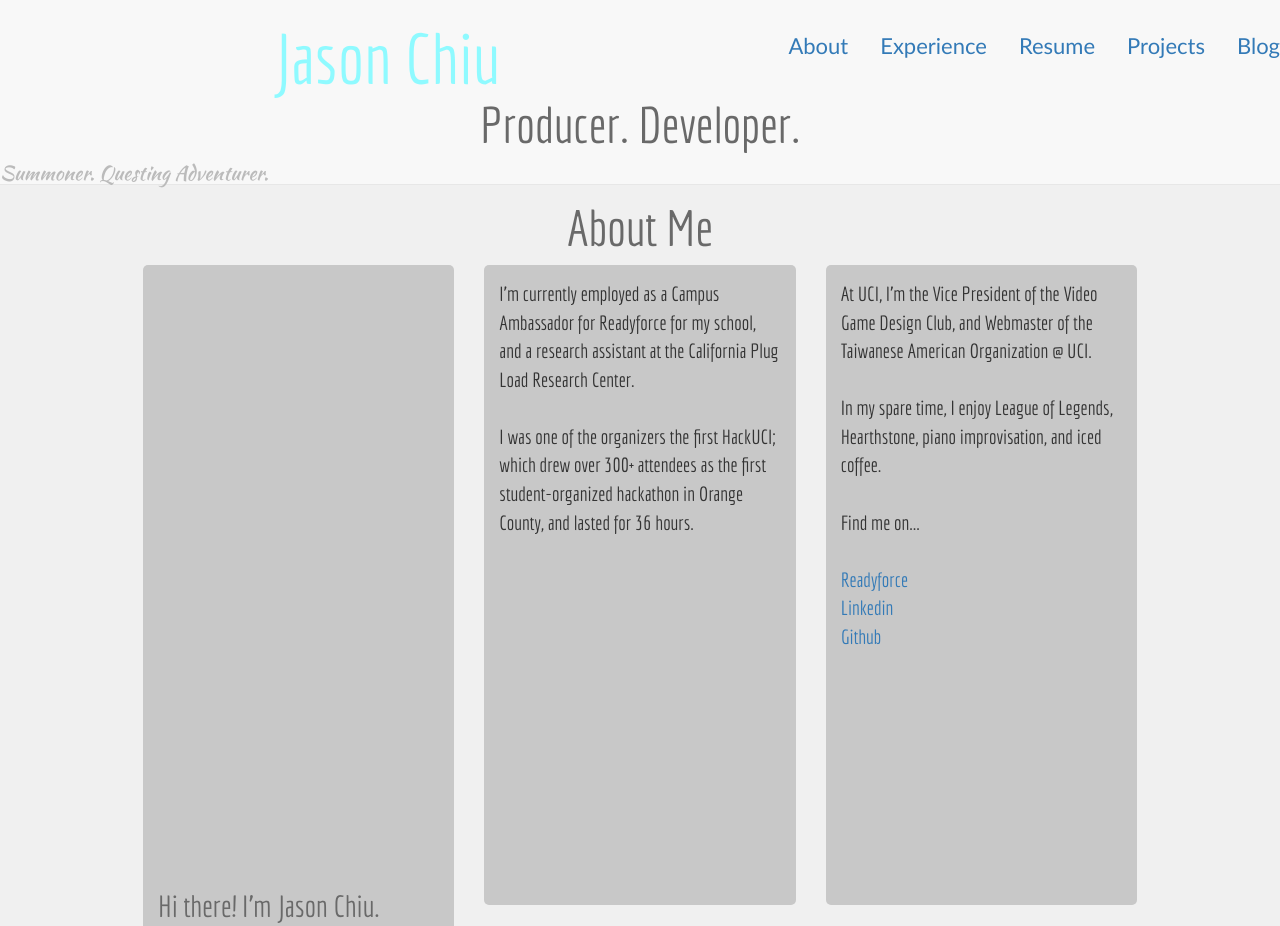
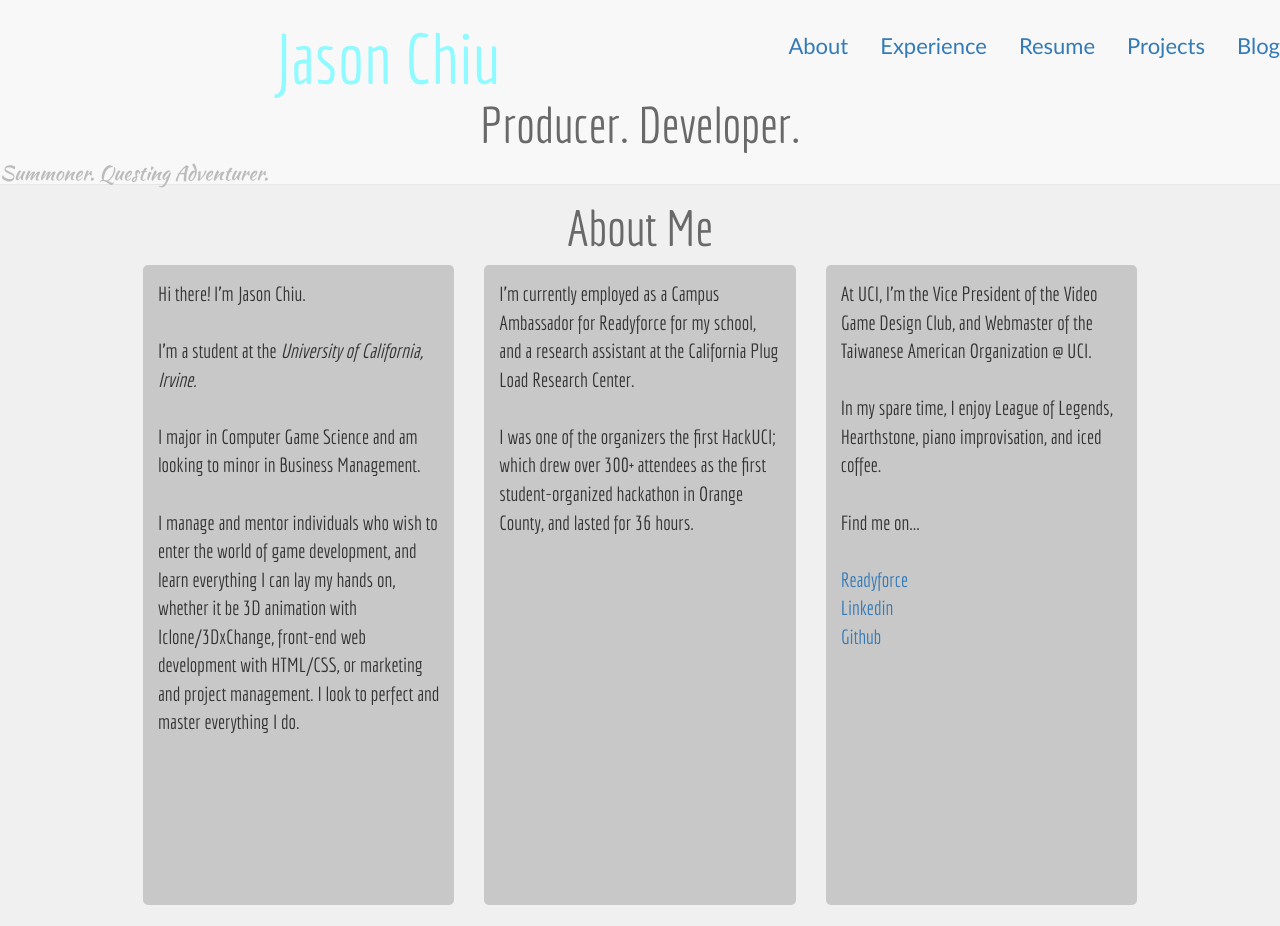
Before and after one commit to foreza/OLD-forezagithubio, a plain HTML site: page index.html in a window 1280 px wide. Shown: the top 926 px of the page. Drawn offline with nearby package versions, Linux system fonts and the light colour scheme.

Commit message:
Odd spacing.

```diff
--- a/index.html
+++ b/index.html
@@ -52,9 +52,10 @@
       <h2>About Me</h2>
 
 <div class="row constrain80">
+
 <div class="col-lg-4">
 <div class="greyLay">
-  <p> <h4>Hi there! I'm Jason Chiu. </h4>
+  <p> Hi there! I'm Jason Chiu. <br><br>
 
 
    I'm a student at the <i>University of California, Irvine.</i> <br><br>
```
